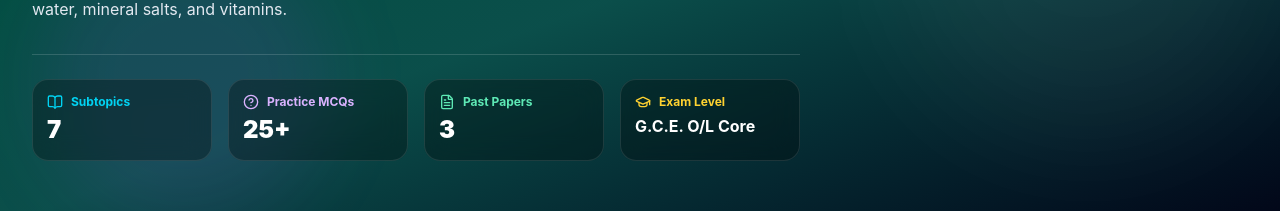
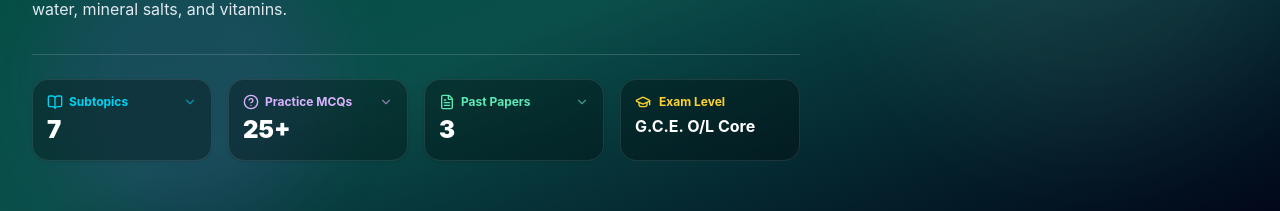
Before and after one commit to Sithum20041129/OLRevisionhubScience, a React (Vite) app: page /#/unit/1 in a window 1280 px wide. Shown: the part 385-596 px from the top of the page. Built offline with nearby package versions, Linux system fonts and the light colour scheme.

Commit message:
Make Subtopics, Practice MCQs, and Past Papers metric badges clickable navigation buttons

```diff
--- a/src/components/UnitPage.jsx
+++ b/src/components/UnitPage.jsx
@@ -13,6 +13,7 @@ import {
   Sparkles,
   ChevronRight,
   ChevronLeft,
+  ChevronDown,
   GraduationCap,
   Share2,
   Check,
@@ -93,6 +94,14 @@ export default function UnitPage({ onOpenQuiz }) {
   const handleNavigateUnit = (targetId) => {
     setActiveSubtopic(null);
     navigate(`/unit/${targetId}`);
+  };
+
+  // Smooth scroll to a target section on the page
+  const scrollToSection = (sectionId) => {
+    const el = document.getElementById(sectionId);
+    if (el) {
+      el.scrollIntoView({ behavior: 'smooth', block: 'start' });
+    }
   };
 
   return (
@@ -180,38 +189,67 @@ export default function UnitPage({ onOpenQuiz }) {
             {isSinhala ? currentUnit.descriptionSi : currentUnit.descriptionEn}
           </p>
 
-          {/* Quick Metrics Bar */}
+          {/* Quick Metrics Bar: Clickable Buttons for Subtopics, Practice MCQs, Past Papers */}
           <div className="grid grid-cols-2 sm:grid-cols-4 gap-3 sm:gap-4 mt-8 pt-6 border-t border-white/15 max-w-3xl">
-            <div className="bg-black/30 backdrop-blur-md border border-white/10 rounded-2xl p-3.5">
-              <div className="flex items-center gap-2 text-cyan-400 text-xs font-bold mb-1">
+
+            {/* 1. Subtopics Clickable Button */}
+            <button
+              type="button"
+              onClick={() => scrollToSection('subtopics')}
+              title={isSinhala ? 'විෂය අනුමාතෘකා වෙත යන්න' : 'Jump to Subtopics'}
+              className="text-left bg-black/30 hover:bg-black/50 backdrop-blur-md border border-white/10 hover:border-cyan-400/50 rounded-2xl p-3.5 transition-all duration-200 cursor-pointer group transform hover:-translate-y-0.5 active:translate-y-0 shadow-sm hover:shadow-lg"
+            >
+              <div className="flex items-center justify-between text-cyan-400 text-xs font-bold mb-1">
+                <div className="flex items-center gap-1.5">
                   <BookOpen className="w-4 h-4" />
                   <span>{isSinhala ? 'අනුමාතෘකා' : 'Subtopics'}</span>
+                </div>
+                <ChevronDown className="w-3.5 h-3.5 text-cyan-400/60 group-hover:text-cyan-300 group-hover:translate-y-0.5 transition-all" />
               </div>
               <p className="text-xl sm:text-2xl font-black text-white">
                 {currentUnit.subtopics?.length || 0}
               </p>
-            </div>
+            </button>
 
-            <div className="bg-black/30 backdrop-blur-md border border-white/10 rounded-2xl p-3.5">
-              <div className="flex items-center gap-2 text-purple-300 text-xs font-bold mb-1">
+            {/* 2. Practice MCQs Clickable Button */}
+            <button
+              type="button"
+              onClick={() => scrollToSection('quiz-area')}
+              title={isSinhala ? 'ප්‍රශ්නාවලිය වෙත යන්න' : 'Jump to Quiz Practice'}
+              className="text-left bg-black/30 hover:bg-black/50 backdrop-blur-md border border-white/10 hover:border-purple-400/50 rounded-2xl p-3.5 transition-all duration-200 cursor-pointer group transform hover:-translate-y-0.5 active:translate-y-0 shadow-sm hover:shadow-lg"
+            >
+              <div className="flex items-center justify-between text-purple-300 text-xs font-bold mb-1">
+                <div className="flex items-center gap-1.5">
                   <HelpCircle className="w-4 h-4" />
                   <span>{isSinhala ? 'ප්‍රශ්නාවලි ගැටලු' : 'Practice MCQs'}</span>
+                </div>
+                <ChevronDown className="w-3.5 h-3.5 text-purple-300/60 group-hover:text-purple-200 group-hover:translate-y-0.5 transition-all" />
               </div>
               <p className="text-xl sm:text-2xl font-black text-white">
                 {currentUnit.totalQuestions || 20}+
               </p>
-            </div>
+            </button>
 
-            <div className="bg-black/30 backdrop-blur-md border border-white/10 rounded-2xl p-3.5">
-              <div className="flex items-center gap-2 text-emerald-300 text-xs font-bold mb-1">
+            {/* 3. Past Papers Clickable Button */}
+            <button
+              type="button"
+              onClick={() => scrollToSection('past-papers')}
+              title={isSinhala ? 'පසුගිය ප්‍රශ්න පත්‍ර වෙත යන්න' : 'Jump to Past Papers'}
+              className="text-left bg-black/30 hover:bg-black/50 backdrop-blur-md border border-white/10 hover:border-emerald-400/50 rounded-2xl p-3.5 transition-all duration-200 cursor-pointer group transform hover:-translate-y-0.5 active:translate-y-0 shadow-sm hover:shadow-lg"
+            >
+              <div className="flex items-center justify-between text-emerald-300 text-xs font-bold mb-1">
+                <div className="flex items-center gap-1.5">
                   <FileText className="w-4 h-4" />
                   <span>{isSinhala ? 'පසුගිය ප්‍රශ්න පත්‍ර' : 'Past Papers'}</span>
+                </div>
+                <ChevronDown className="w-3.5 h-3.5 text-emerald-300/60 group-hover:text-emerald-200 group-hover:translate-y-0.5 transition-all" />
               </div>
               <p className="text-xl sm:text-2xl font-black text-white">
                 {currentUnit.pastPapers?.length || 2}
               </p>
-            </div>
+            </button>
 
+            {/* 4. Exam Level (Kept static, non-clickable) */}
             <div className="bg-black/30 backdrop-blur-md border border-white/10 rounded-2xl p-3.5">
               <div className="flex items-center gap-2 text-amber-300 text-xs font-bold mb-1">
                 <GraduationCap className="w-4 h-4" />
@@ -221,6 +259,7 @@ export default function UnitPage({ onOpenQuiz }) {
                 G.C.E. O/L Core
               </p>
             </div>
+
           </div>
 
         </div>
```
Lines whose indentation alone changed are shown as unchanged.
